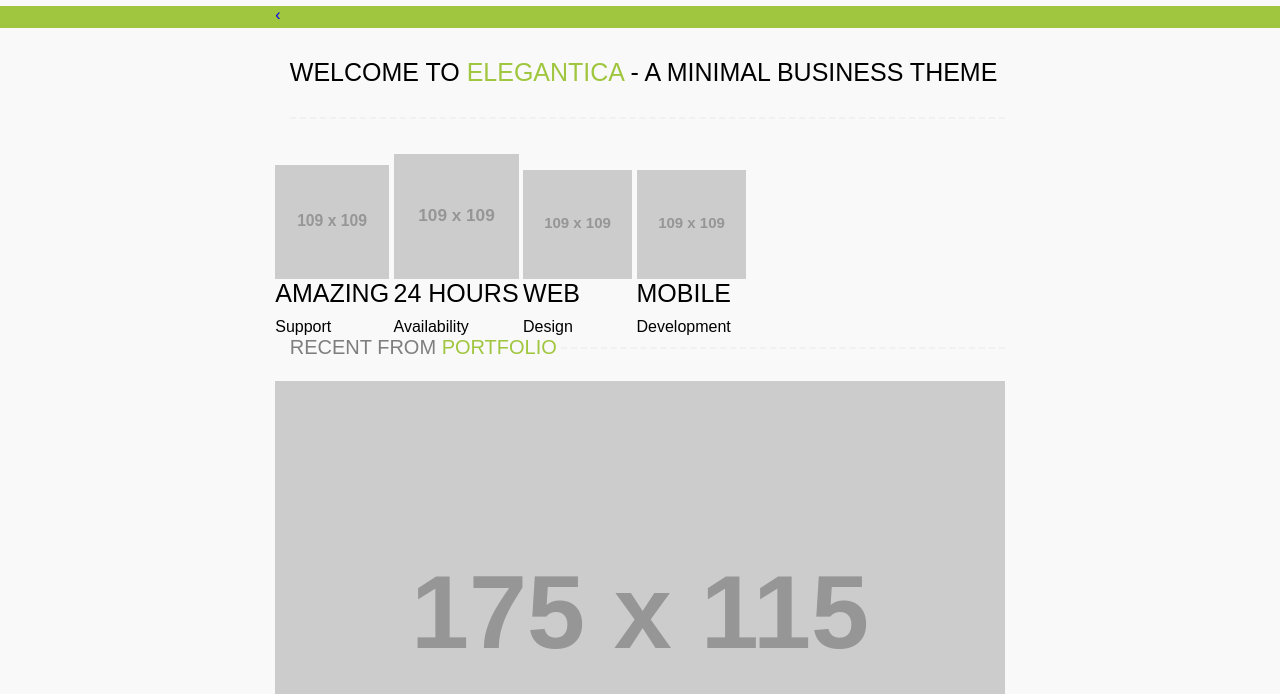
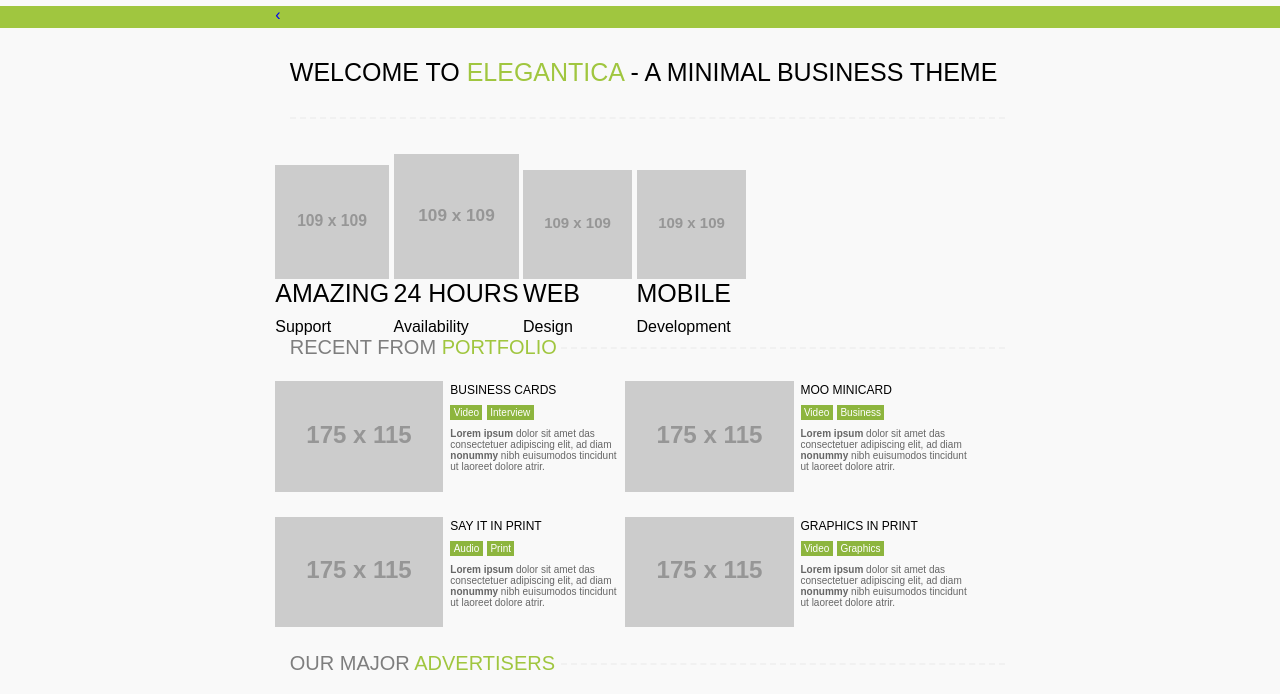
Before and after one commit to dpriyankaprdxn/graphicsumbrella, a plain HTML site: page index.html in a window 1280 px wide. Shown: the part 85-779 px from the top of the page. Drawn offline with Linux system fonts and the light colour scheme; placeholder pictures from the web are drawn by us.

Commit message:
portfolio css done

```diff
--- a/assets/css/style.css
+++ b/assets/css/style.css
@@ -173,6 +173,11 @@ h5 {
   text-transform: uppercase;
 }
 
+h6 {
+  font-size: 12px;
+  text-transform: uppercase;
+}
+
 h5:after {
   width: 62%;
   content: '';
@@ -243,6 +248,48 @@ h3 {
 
 /*business theme section end*/
 
+/*portfolio styling started*/
+
+.portfolio {
+  display: flex;
+  flex-wrap: wrap;
+}
+
+.portfolio li {
+  width: 48%;
+  margin-bottom: 25px;
+}
+
+.portfolio figure{
+  width: 48%;
+  display: inline-block;
+  float: left;
+}
+
+.portfolio-text {
+  padding: 2px 2%;
+  display: inline-block;
+  width: 48%;
+  float: right;
+}
+
+.portfolio-text a {
+  padding: 2px 2%;
+  margin: 8px 0px;
+  color: #fff;
+  background-color: #8db53e;
+  font-size: 10px;
+}
+
+.portfolio-text p { font-size: 10px; }
+
+.portfolio-text p span { font-weight: bold; }
+/*portfolio styling end*/
+
+
+.advertisers-list {
+  display: flex;
+}
 /*=================================
   main styling ends here
 =================================*/
```
